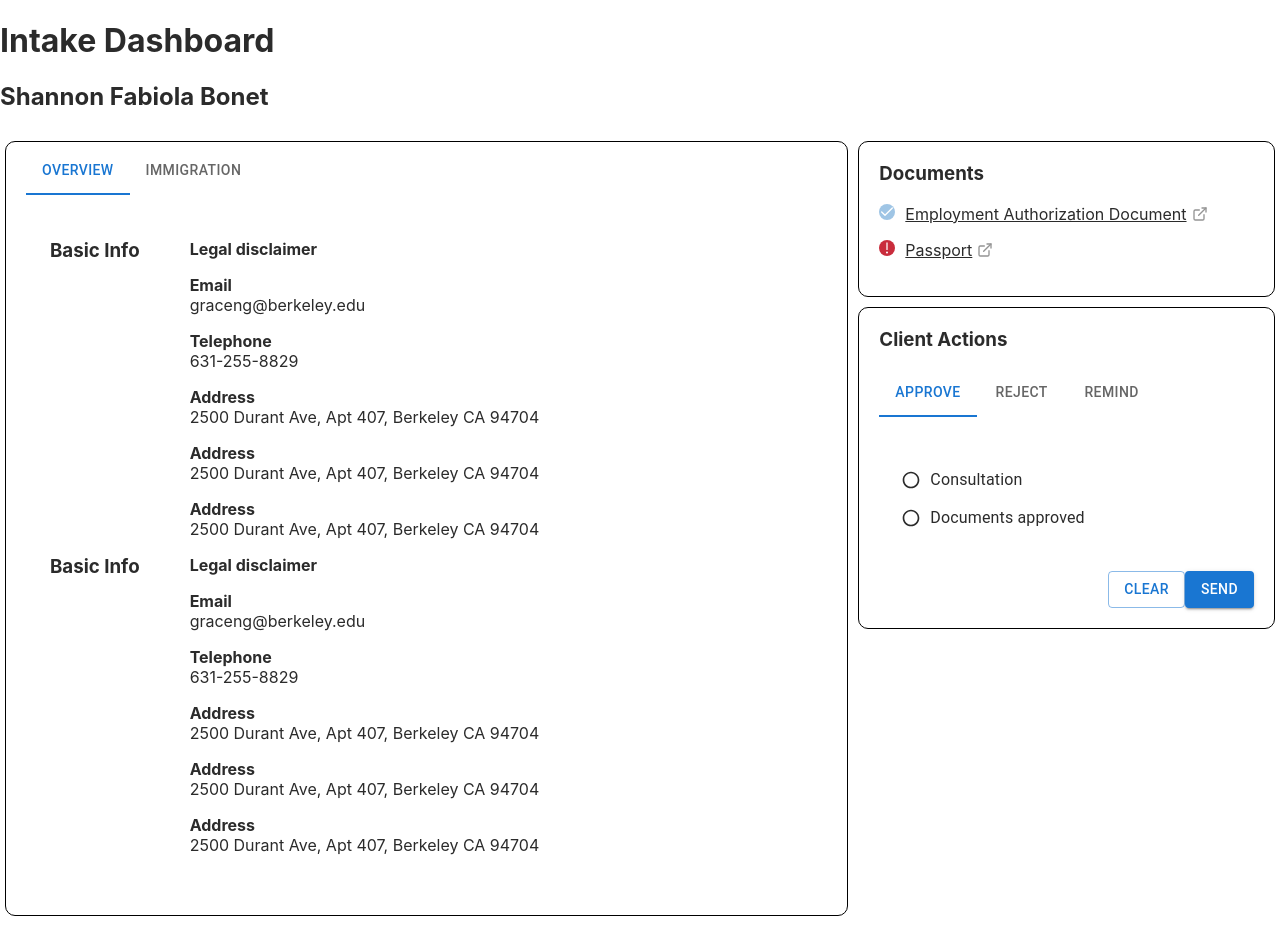
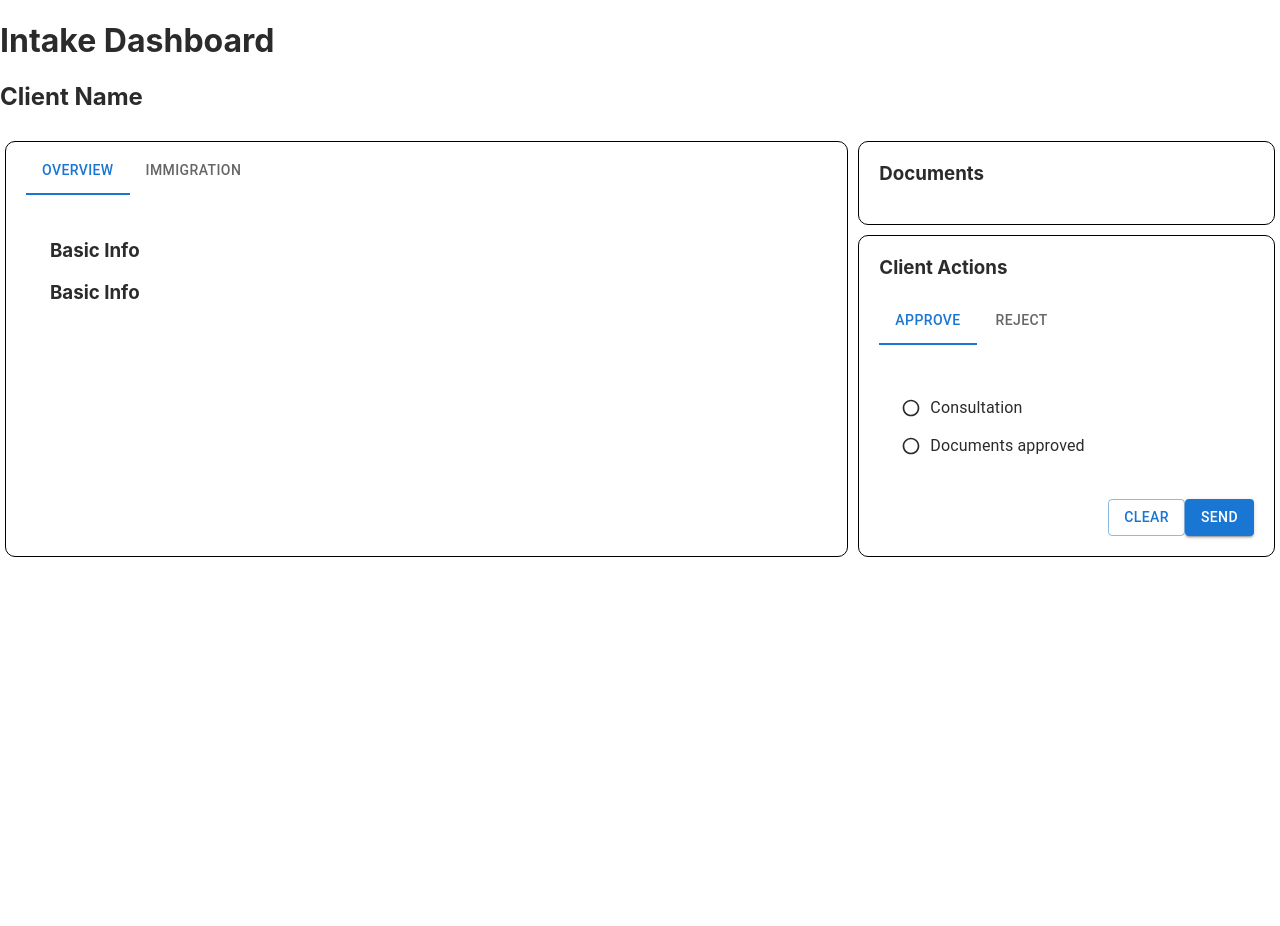
Before and after one commit to shannonbonet/siren-web, a Next.js app: page /dashboard in a window 1280 px wide. After the commit the page ends 800 px from the top, so only its background shows below. Built offline with nearby package versions, Linux system fonts and the light colour scheme.

Commit message:
new branch off of main

```diff
--- a/components/ClientInfo/ClientInfo.tsx
+++ b/components/ClientInfo/ClientInfo.tsx
@@ -5,10 +5,14 @@ import { Button, Radio, RadioGroup, FormControlLabel, FormControl, Tab } from '@
 import { TabPanel, TabList, TabContext } from '@mui/lab';
 import { useState } from 'react';
 
+var clientName = "Client Name"; // TODO: grab client name from firebase
+
 export const ClientInfo = () => {
+    // TODO: implement ability to pass in client as argument? Either that or
+    //       get the client in this file.
     return (
         <>
-            <h2>Shannon Fabiola Bonet</h2>
+            <h2>{clientName}</h2>
             <div className={styles.grid}>
                 <OverviewBox />
                 <div>
@@ -37,23 +41,25 @@ const OverviewBox = () => {
                         <div className={styles.flex}>
                             <h3>Basic Info</h3>
                             <div>
+                                {/* TODO: retrieve from firebase instead
                                 <p><b>Legal disclaimer</b></p>
                                 <p><b>Email</b><br />graceng@berkeley.edu</p>
                                 <p><b>Telephone</b><br/>631-255-8829</p>
                                 <p><b>Address</b><br/>2500 Durant Ave, Apt 407, Berkeley CA 94704</p>
                                 <p><b>Address</b><br/>2500 Durant Ave, Apt 407, Berkeley CA 94704</p>
-                                <p><b>Address</b><br/>2500 Durant Ave, Apt 407, Berkeley CA 94704</p>
+                                <p><b>Address</b><br/>2500 Durant Ave, Apt 407, Berkeley CA 94704</p> */}
                             </div>
                         </div>
                         <div className={styles.flex}>
                             <h3>Basic Info</h3>
                             <div>
+                                {/* TODO: retrieve from firebase instead
                                 <p><b>Legal disclaimer</b></p>
                                 <p><b>Email</b><br />graceng@berkeley.edu</p>
                                 <p><b>Telephone</b><br/>631-255-8829</p>
                                 <p><b>Address</b><br/>2500 Durant Ave, Apt 407, Berkeley CA 94704</p>
                                 <p><b>Address</b><br/>2500 Durant Ave, Apt 407, Berkeley CA 94704</p>
-                                <p><b>Address</b><br/>2500 Durant Ave, Apt 407, Berkeley CA 94704</p>
+                                <p><b>Address</b><br/>2500 Durant Ave, Apt 407, Berkeley CA 94704</p> */}
                             </div>
                         </div>
                     </TabPanel>
@@ -61,7 +67,9 @@ const OverviewBox = () => {
                         <div className={styles.flex}>
                             <h3>Extra Info</h3>
                             <div>
+                                {/* TODO: retrieve from firebase instead
                                 <p><b>Favorite food</b><br />Pasta</p>
+                                */}
                             </div>
                         </div>
                     </TabPanel>
@@ -71,30 +79,56 @@ const OverviewBox = () => {
     )
 }
 
+
+
 const DocumentsBox = () => {
     return (
         <div className={`${styles.outline} ${styles.padding}`}>
             <h3>Documents</h3>
-            <div className={styles.flex}>
+            {/* USE THIS:  window.open('/Export/PrintPdf');
+                    - make function that will open the link
+                    - let <a> call the function on click
+            */}
+            {/*<div className={styles.flex}>
                 <StatusIcon completed={true} />
                 <p>
                     <a href="https://www.youtube.com/watch?v=dQw4w9WgXcQ" target="_blank">Employment Authorization Document</a>
                     <FiExternalLink className={styles.external} />
                 </p>
-            </div>
-            <div className={styles.flex}>
-                <StatusIcon completed={false} />
-                <p>
-                    <a href="https://www.youtube.com/watch?v=dQw4w9WgXcQ" target="_blank">Passport</a>
-                    <FiExternalLink className={styles.external} />
-                </p>
-            </div>
+            </div>*/}
         </div>
     );
 }
 
 const ClientActionsBox = () => {
+    const [clientActionsState, setClientActionsState] = useState(0);
+    const [approveState, setApproveState] = useState('');
     const [tabValue, setTabValue] = useState('approve');
+    const sendSuccessful = clientActionsState;
+    const handleApproveState = ev => {
+        setApproveState();
+    }
+    switch ( sendSuccessful ) {
+        case 1:
+            return(
+                <div className={`${styles.outline} ${styles.padding}`}>
+                    <h3>Client Actions</h3>
+                    <p>Are you sure you want to approve this client for a consultation?</p>
+                    <div className={styles.buttons}>
+                        <Button variant="outlined" className={styles.button} onClick={() => setClientActionsState(0)}>Back</Button>
+                        <Button variant="contained" onClick={() => setClientActionsState(2)}>Confirm</Button>
+                    </div>
+                </div>)
+        case 2:
+            return(
+                <div className={`${styles.outline} ${styles.padding}`}>
+                    <div className={styles.center}>
+                        <div className={styles.successNotif}><StatusIcon completed={true} /> Success!</div>
+                    </div>
+                    <p className={styles.center}>This client has been notified of their approval.</p>
+                    <div className={styles.center}><Button variant="contained" onClick={() => setClientActionsState(0)}>Go Back</Button></div>
+                </div>)
+        default:
             return (
                 <div className={`${styles.outline} ${styles.padding}`}>
                     <h3>Client Actions</h3>
@@ -102,32 +136,31 @@ const ClientActionsBox = () => {
                         <TabList onChange={(event, newValue) => setTabValue(newValue)}>
                             <Tab disableRipple label='approve' value='approve' />
                             <Tab disableRipple label='reject' value='reject' />
-                    <Tab disableRipple label='remind' value='remind' />
                         </TabList>
                         <br />
                         <div>
                             <TabPanel value='approve' className={styles['no-padding']}>
                                 <FormControl>
-                            <RadioGroup>
+                                    <RadioGroup onChange={handleApproveState} value={approveState}>
                                         <FormControlLabel value="approve-consultation" control={<Radio size="small" />} label="Consultation" />
                                         <FormControlLabel value="approve-documents" control={<Radio  size="small"/>} label="Documents approved" />
                                     </RadioGroup>
                                 </FormControl>
                             </TabPanel>
                             <TabPanel value='reject' className={styles['no-padding']}>
-                        <p>???</p>
-                    </TabPanel>
-                    <TabPanel value='remind' className={styles['no-padding']}>
-                        <p>???</p>
+                                <RadioGroup>
+                                    <FormControlLabel value="send-referral-link" control={<Radio size="small" />} label="Send referral link" />
+                                </RadioGroup>
                             </TabPanel>
                         </div>
                     </TabContext>
                     <div className={styles.buttons}>
                         <Button variant="outlined" className={styles.button}>Clear</Button>
-                <Button variant="contained">Send</Button>
+                        <Button variant="contained" onClick={() => setClientActionsState(1)}>Send</Button>
                     </div>
                 </div>
             );
+     }
 }
 
 const StatusIcon = ({ completed }) => {
```
Lines whose indentation alone changed are shown as unchanged.
